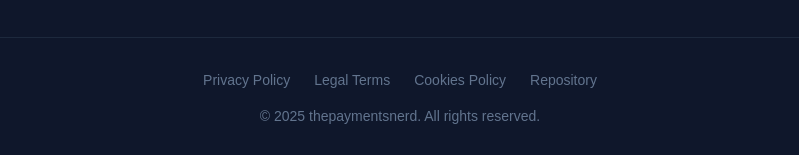
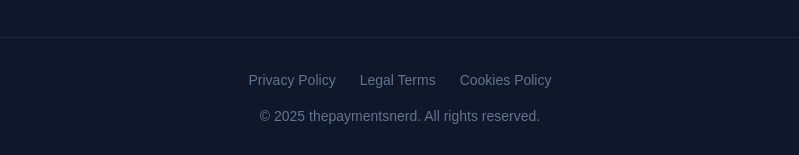
Before and after one commit to cesarhdzmorado/thepaymentsnerdv2, a Next.js app in the folder web/: page / in a window 1280 px wide. Shown: the part 1847-2002 px from the top of the page, without its empty margins (240-1039 px from the left). Built offline with nearby package versions, Linux system fonts and the light colour scheme.

Commit message:
Remove repository

```diff
--- a/web/app/page.tsx
+++ b/web/app/page.tsx
@@ -133,7 +133,6 @@ export default async function HomePage() {
             <a href="/privacy-policy" className="hover:text-slate-300 hover:underline">Privacy Policy</a>
             <a href="/legal-terms" className="hover:text-slate-300 hover:underline">Legal Terms</a>
             <a href="/cookies-policy" className="hover:text-slate-300 hover:underline">Cookies Policy</a>
-            <a href="https://github.com/cesarhdzmorado/thepaymentsnerdv2" target="_blank" rel="noopener noreferrer" className="hover:text-slate-300 hover:underline">Repository</a>
           </div>
           <p>© {new Date().getFullYear()} thepaymentsnerd. All rights reserved.</p>
         </div>
```
